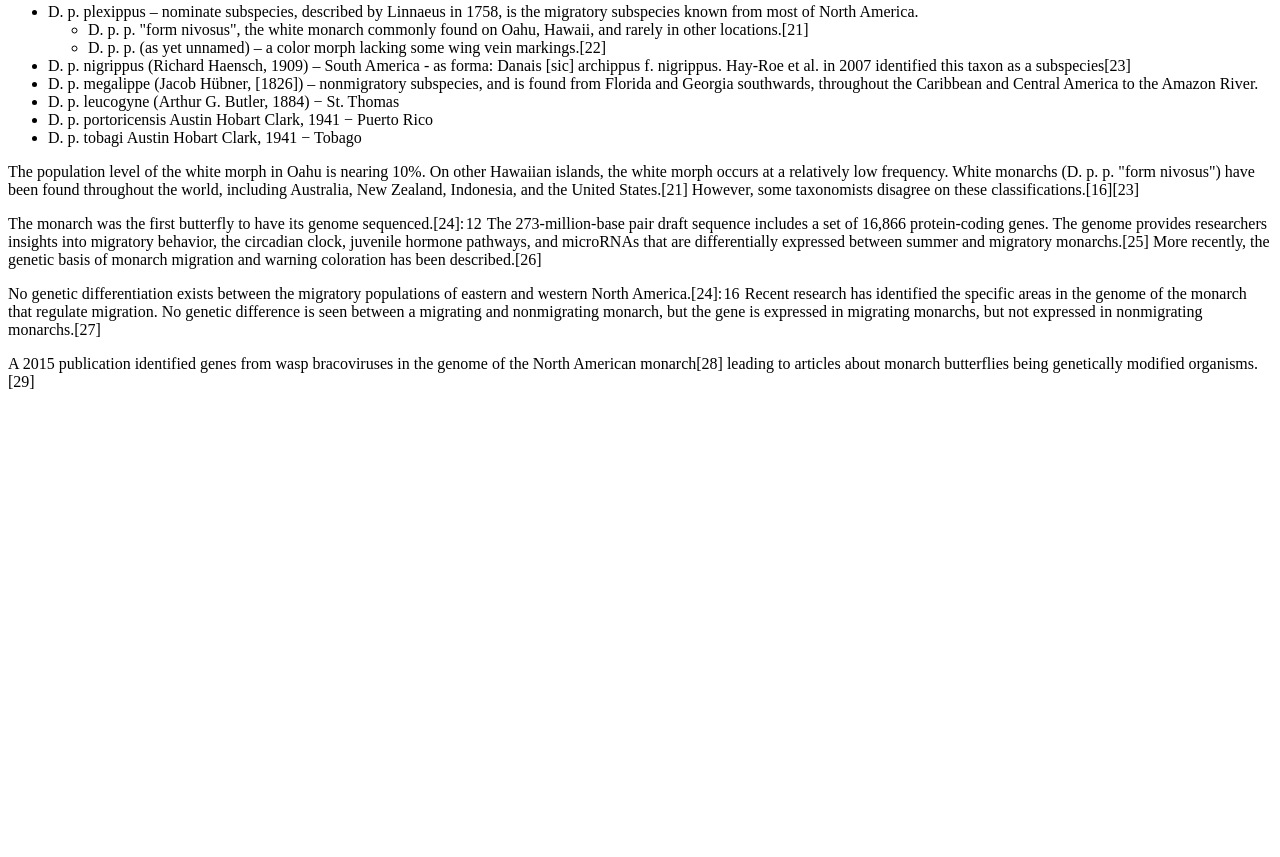
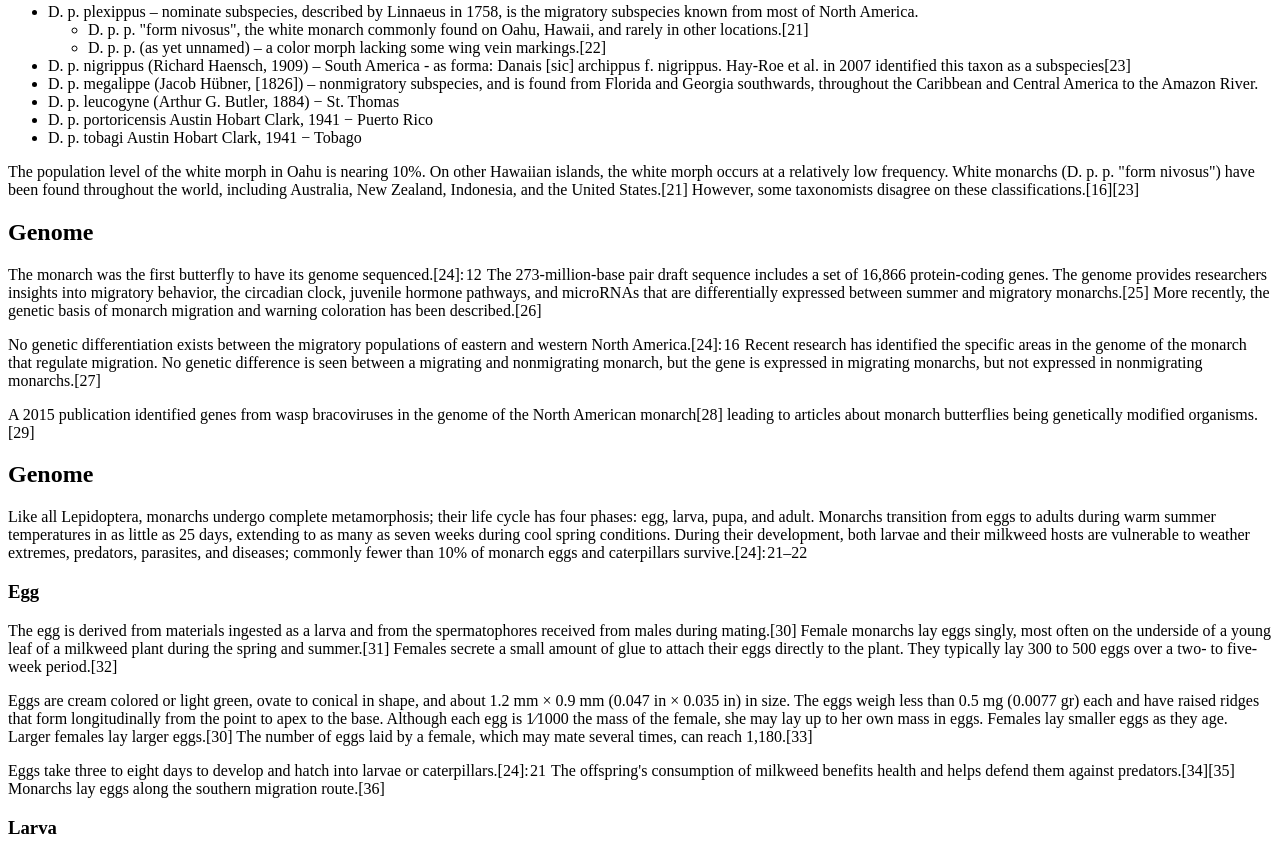
Before and after one commit to KatyRouault/KatyRouaultUniversalDesign.github.io, a plain HTML site: page semantic-outline.html in a window 1280 px wide. Shown: the part 1205-2062 px from the top of the page. Before the commit the page ends 1612 px from the top, so only its background shows below. Drawn offline with Linux system fonts and the light colour scheme.

Commit message:
new articles

```diff
--- a/semantic-outline.html
+++ b/semantic-outline.html
@@ -76,10 +76,21 @@
                 <p>The population level of the white morph in Oahu is nearing 10%. On other Hawaiian islands, the white morph occurs at a relatively low frequency. White monarchs (D. p. p. "form nivosus") have been found throughout the world, including Australia, New Zealand, Indonesia, and the United States.[21] However, some taxonomists disagree on these classifications.[16][23]</p>
             </section>
             <section id="Genome">
+                <h2>Genome</h2>
                 <p>The monarch was the first butterfly to have its genome sequenced.[24]: 12  The 273-million-base pair draft sequence includes a set of 16,866 protein-coding genes. The genome provides researchers insights into migratory behavior, the circadian clock, juvenile hormone pathways, and microRNAs that are differentially expressed between summer and migratory monarchs.[25] More recently, the genetic basis of monarch migration and warning coloration has been described.[26]</p>
                 <p>No genetic differentiation exists between the migratory populations of eastern and western North America.[24]: 16  Recent research has identified the specific areas in the genome of the monarch that regulate migration. No genetic difference is seen between a migrating and nonmigrating monarch, but the gene is expressed in migrating monarchs, but not expressed in nonmigrating monarchs.[27]</p>
                 <p>A 2015 publication identified genes from wasp bracoviruses in the genome of the North American monarch[28] leading to articles about monarch butterflies being genetically modified organisms.[29]</p>
             </section>
+            <section  id="Life-cycle">
+                <h2>Genome</h2>
+                <p>Like all Lepidoptera, monarchs undergo complete metamorphosis; their life cycle has four phases: egg, larva, pupa, and adult. Monarchs transition from eggs to adults during warm summer temperatures in as little as 25 days, extending to as many as seven weeks during cool spring conditions. During their development, both larvae and their milkweed hosts are vulnerable to weather extremes, predators, parasites, and diseases; commonly fewer than 10% of monarch eggs and caterpillars survive.[24]: 21–22 </p>
+                <h3 id="Egg">Egg</h3>
+                <p>The egg is derived from materials ingested as a larva and from the spermatophores received from males during mating.[30] Female monarchs lay eggs singly, most often on the underside of a young leaf of a milkweed plant during the spring and summer.[31] Females secrete a small amount of glue to attach their eggs directly to the plant. They typically lay 300 to 500 eggs over a two- to five-week period.[32]</p>
+                <p>Eggs are cream colored or light green, ovate to conical in shape, and about 1.2 mm × 0.9 mm (0.047 in × 0.035 in) in size. The eggs weigh less than 0.5 mg (0.0077 gr) each and have raised ridges that form longitudinally from the point to apex to the base. Although each egg is 1⁄1000 the mass of the female, she may lay up to her own mass in eggs. Females lay smaller eggs as they age. Larger females lay larger eggs.[30] The number of eggs laid by a female, which may mate several times, can reach 1,180.[33]</p>
+                <p>Eggs take three to eight days to develop and hatch into larvae or caterpillars.[24]: 21  The offspring's consumption of milkweed benefits health and helps defend them against predators.[34][35] Monarchs lay eggs along the southern migration route.[36]</p>
+                <h3 id="Larva">Larva</h3>
+
+            </section>
         </main>
     </body>
 </html>
```
